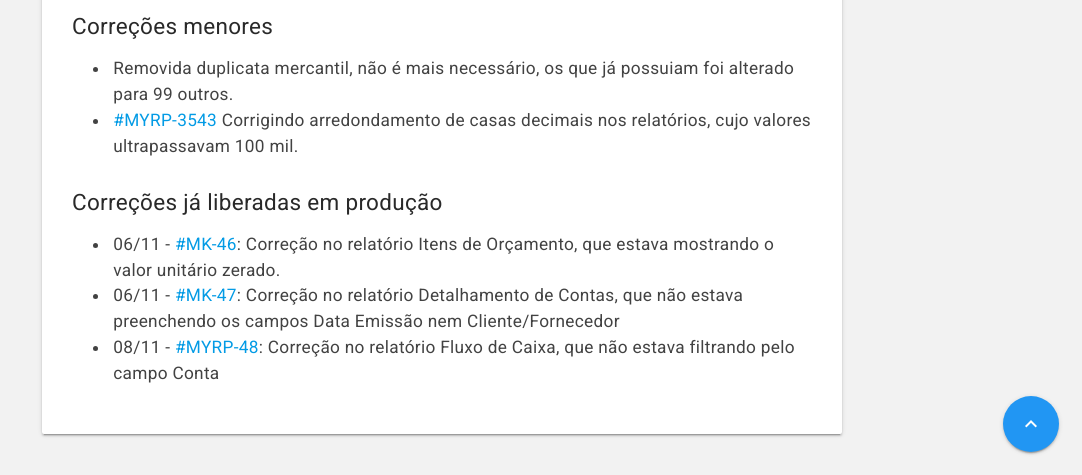
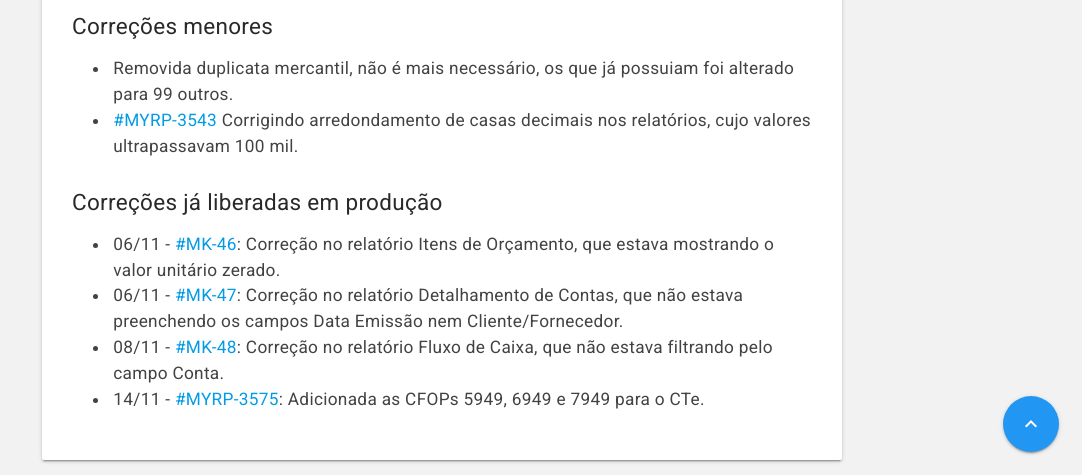
Before and after one commit to myrp-maicon/changelog-myrp, a Jekyll site: the page built from docs/myrp/18.11.02.md, in a window 1280 px wide and 900 px high, scrolled down 665 px, cut to the strip 425-900 px from the top of the window. Shown: the whole strip, without its empty margins (198-1280 px from the left). Built offline with Jekyll 4.4.1, drawn with Linux system fonts in a browser that asks for light colours; nearby versions of some CDN libraries; our own code applies the rules of GitHub Pages for plain Markdown files; the repository's description, which GitHub fills in, is left out.

Commit message:
JB:MYRP-3575: inclusão de CFOP de CTe no changelog.

```diff
--- a/docs/myrp/18.11.02.md
+++ b/docs/myrp/18.11.02.md
@@ -17,5 +17,6 @@ As alterações estarão disponíveis no ambiente demo.myrp.com.br (212) na ter
 
 ## Correções já liberadas em produção
 * 06/11 - [#MK-46](https://devmyrp.atlassian.net/browse/MK-46): Correção no relatório Itens de Orçamento, que estava mostrando o valor unitário zerado.
-* 06/11 - [#MK-47](https://devmyrp.atlassian.net/browse/MK-47): Correção no relatório Detalhamento de Contas, que não estava preenchendo os campos Data Emissão nem Cliente/Fornecedor
-* 08/11 - [#MYRP-48](https://devmyrp.atlassian.net/browse/MK-48): Correção no relatório Fluxo de Caixa, que não estava filtrando pelo campo Conta
+* 06/11 - [#MK-47](https://devmyrp.atlassian.net/browse/MK-47): Correção no relatório Detalhamento de Contas, que não estava preenchendo os campos Data Emissão nem Cliente/Fornecedor.
+* 08/11 - [#MK-48](https://devmyrp.atlassian.net/browse/MK-48): Correção no relatório Fluxo de Caixa, que não estava filtrando pelo campo Conta.
+* 14/11 - [#MYRP-3575](https://devmyrp.atlassian.net/browse/MYRP-3575): Adicionada as CFOPs 5949, 6949 e 7949 para o CTe.
```
